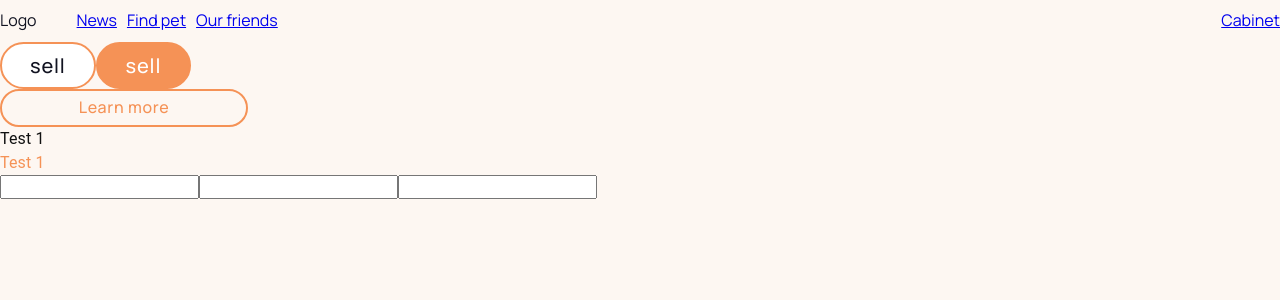
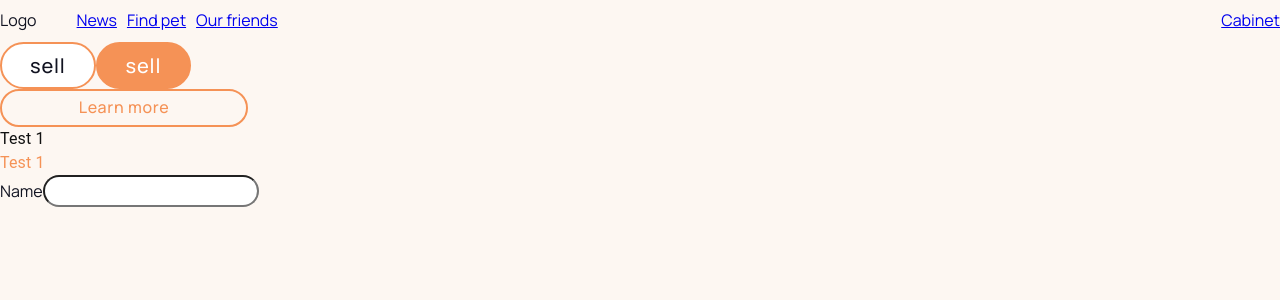
Before and after one commit to andrii-petlovanyi/pets_project_client, a React (Create React App) app: page / in a window 1280 px wide. Shown: the top 300 px of the page. Built offline with nearby package versions, Linux system fonts and the light colour scheme.

Commit message:
input style

```diff
--- a/src/components/UserForm/Input.jsx
+++ b/src/components/UserForm/Input.jsx
@@ -1,10 +1,17 @@
-// import React from 'react';
+// import * as React from 'react';
+import { styled } from '@mui/system';
 
-// const Input = ({ label, register, required }) => (
-//   <>
-//     <label>{label}</label>
-//     <input {...register(label, { required })} />
-//   </>
-// );
+export const Input = styled('input')({
+  //   color: 'darkslategray',
+  //     backgroundColor: 'aliceblue',
+  width: 216,
+  height: 32,
+  paddingTop: 4,
+  paddingBottom: 4,
+  paddingLeft: 12,
+  borderRadius: 40,
+});
 
-// export default Input;
+// export default function BasicUsage() {
+//   return <Input>Styled input</Input>;
+// }
--- a/src/pages/UserDashboard.jsx
+++ b/src/pages/UserDashboard.jsx
@@ -1,10 +1,18 @@
 import { Box, Button, Typography } from '@mui/material';
 import React from 'react';
 import { useForm } from 'react-hook-form';
-// import Input from '../components/UserForm/Input';
+import { Input } from '../components/UserForm/Input';
+// import BasicUsage from '../components/UserForm/Input';
+// import { BasicUsage } from '../../src/components/UserForm/Input';
 
 const UserDashboard = () => {
-  const { register, handleSubmit } = useForm();
+  const {
+    register,
+    handleSubmit,
+    // watch,
+    formState: { errors },
+  } = useForm();
+  // console.log(register);
   const onSubmit = data => console.log(data);
   return (
     <div>
@@ -16,9 +24,23 @@ const UserDashboard = () => {
         <Typography color={'secondary'}>Test 1</Typography>
       </Box>
       <form onSubmit={handleSubmit(onSubmit)}>
-        <input {...register('firstName', { required: true, maxLength: 20 })} />
-        <input {...register('lastName', { pattern: /^[A-Za-z]+$/i })} />
-        <input type="number" {...register('age', { min: 18, max: 99 })} />
+        <label htmlFor="name">Name</label>
+        <Input id="name" {...register('name', { required: true })} />
+        {errors.exampleRequired && <span>This field is required</span>}
+        {/* <p>{errors.firstName?.message}</p> */}
+        {/* <Button type="submit"></Button> */}
+        {/* <input type="submit" />
+        <input {...register('email', { required: true })} />
+        <p>{errors.firstName?.message}</p>
+        <input type="submit" />
+        <input {...register('birthday')} />
+        <input type="submit" />
+        <input {...register('phone')} />
+        <input type="submit" />
+        <input {...register('city', { required: true })} />
+        {errors.exampleRequired && <span>This field is required</span>}
+        <input type="submit" /> */}
+        {/* include validation with required or other standard HTML validation rules */}
       </form>
     </div>
   );
```
